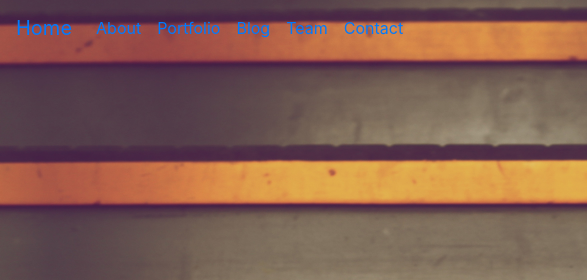
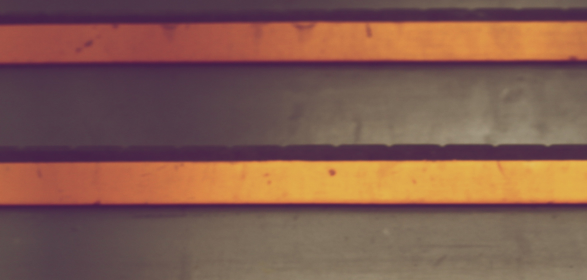
Before and after one commit to DNyakonyu/Delani_Studio, a plain HTML site: page index.html in a window 1280 px wide. Shown: the top 280 px of the page, 0-587 px from the left. Drawn offline with nearby package versions, Linux system fonts and the light colour scheme.

Commit message:
Updated index.html by removing navbar

```diff
--- a/index.html
+++ b/index.html
@@ -4,47 +4,14 @@
     <meta charset="UTF-8">
     <link rel="stylesheet" href="https://stackpath.bootstrapcdn.com/bootstrap/4.3.1/css/bootstrap.min.css">
     <link rel="stylesheet" href="css/main.css">
-    <title>Delani Studio</title>
+    <title>Delani_Studio_Week3_IP</title>
     <script id="mcjs">!function(c,h,i,m,p){m=c.createElement(h),p=c.getElementsByTagName(h)[0],m.async=1,m.src=i,p.parentNode.insertBefore(m,p)}(document,"script","https://chimpstatic.com/mcjs-connected/js/users/0c3a8991fb082b831f0556fce/3af0a402a75f4953479c1801c.js");</script>
 </head>
 <body>
 
-
-  <!-- navbar -->
-   <nav class="navbar navbar-expand-lg fixed-top ">
-   <a class="navbar-brand" href="#">Home</a>
-  <button class="navbar-toggler" type="button" data-toggle="collapse" data-target="#navbarSupportedContent"
-  aria-controls="navbarSupportedContent" aria-expanded="false" aria-label="Toggle navigation">
-   <span class="navbar-toggler-icon"></span>
-  </button>
-  <div class="collapse navbar-collapse " id="navbarSupportedContent">     <ul class="navbar-nav mr-4">
-   <li class="nav-item">
-       <a class="nav-link" data-value="about" href="#">About</a>
-      </li>
-      <li class="nav-item">
-      <a class="nav-link " data-value="portfolio"href="#">Portfolio</a>
-   </li>
-   <li class="nav-item">
-      <a class="nav-link " data-value="blog" href="#">Blog</a>
-     </li>
-  <li class="nav-item">
-     <a class="nav-link " data-value="team" href="#">Team</a>
-         </li>
-    <li class="nav-item">
-      <a class="nav-link " data-value="contact" href="#">Contact</a>
-     </li>
-   </ul>
-  </div>
-</nav>
-
-
-
-
+  <!-- classes -->
 <div class="container-fluid">
     <div class="jumbotron-fluid">
-
-
-
             <img src="images/logo/logo.png" alt="logo" class="mx-auto d-block">
             <h1 class="text-white text-center welcome h-text">Welcome</h1>
             <h1 class="text-white text-center delani h-text">TO DELANI STUDIO</h1>
@@ -119,7 +86,7 @@
                     <div class="portimg">
                         <img src="images/portfolio/work4.jpg" alt="portfolio-images" class="image img-fluid">
                         <div>
-                            <div class="porttext" style="display:none"> Delani Studio</div>
+                            <div class="porttext" style="display:none">Delani Studio</div>
                         </div>
                     </div>
                 </div>
```
